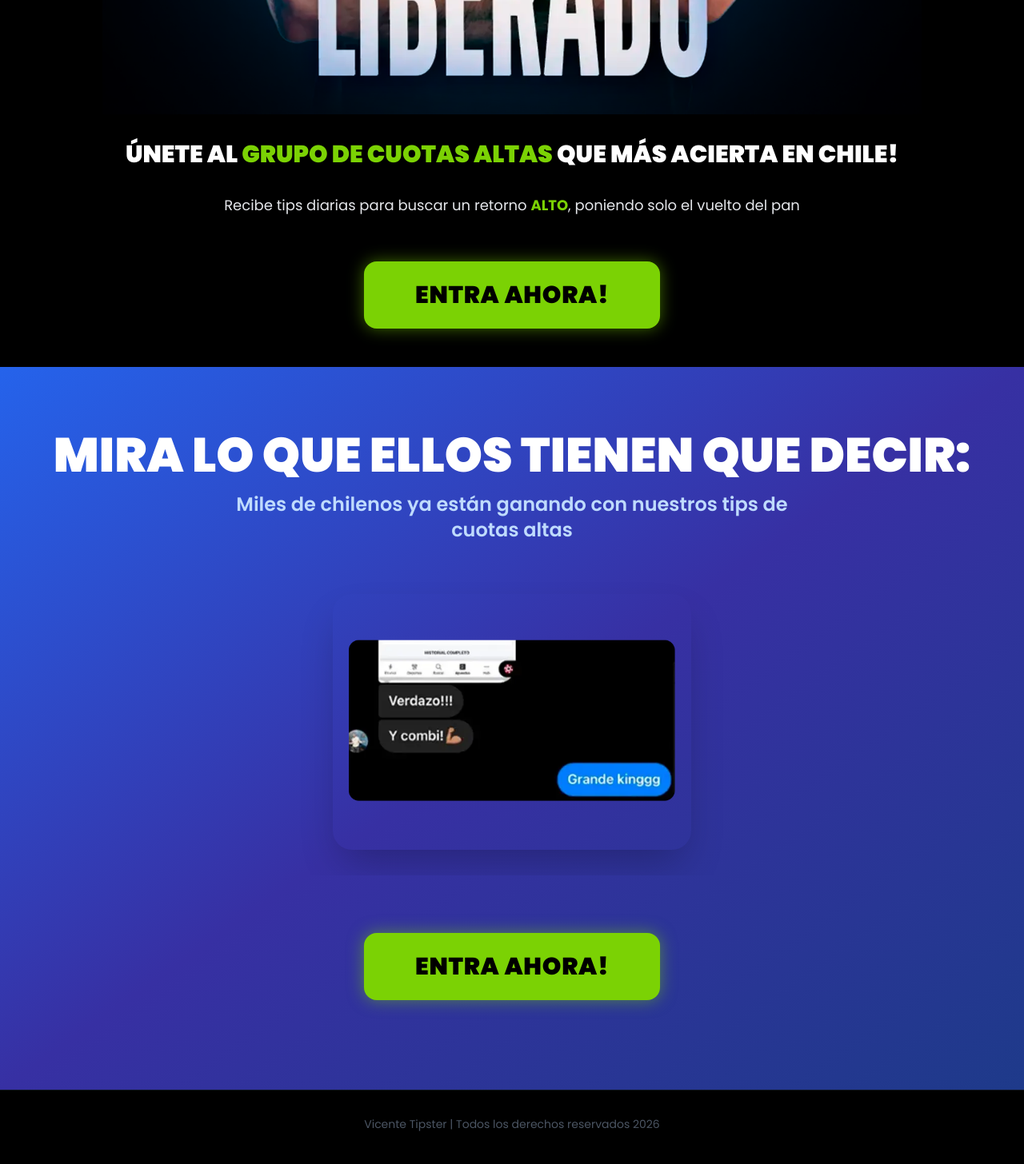
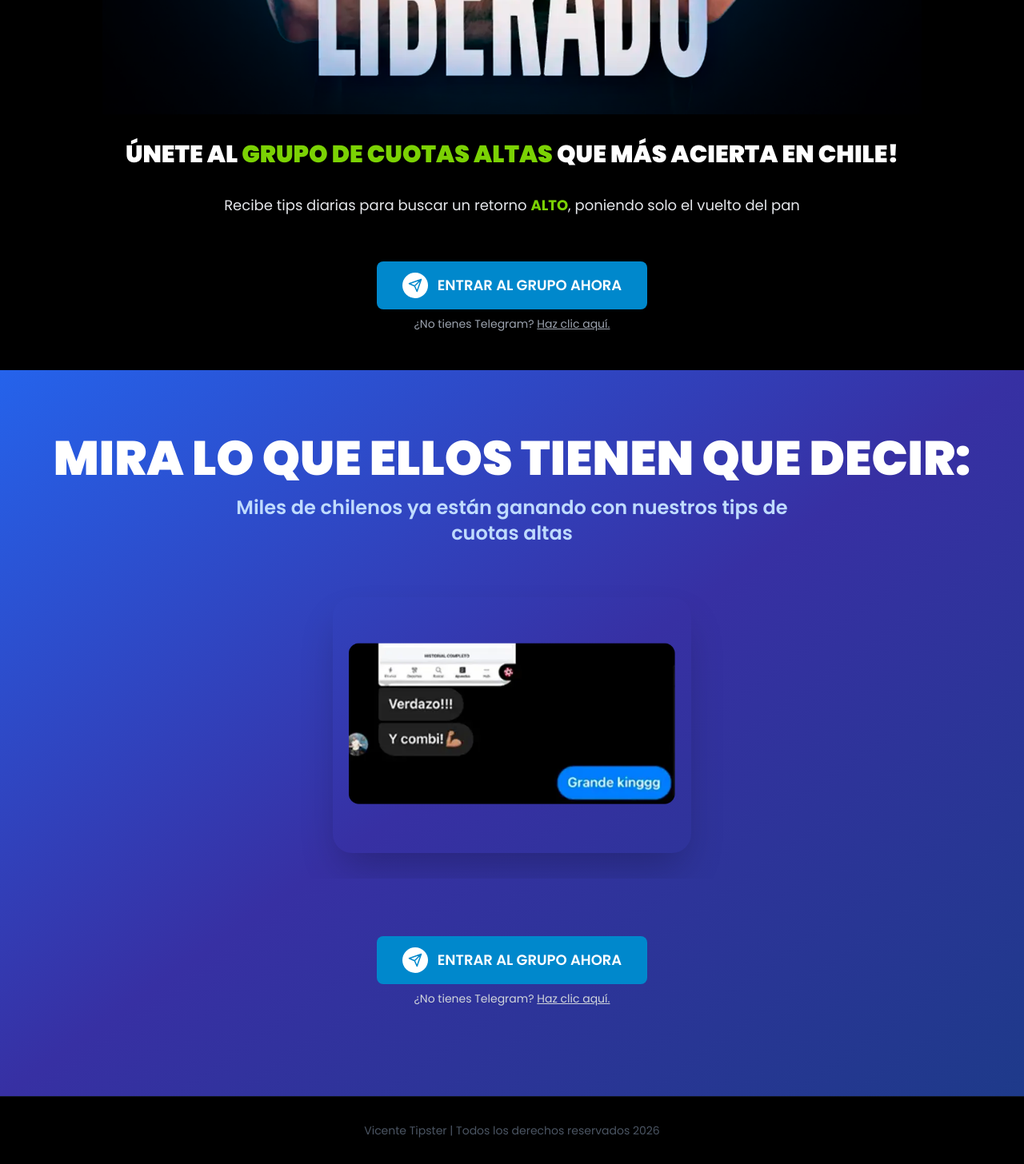
Before and after one commit to 24games/tipstervicente, a Next.js app: page /bilhete-acao in a window 1280 px wide. Shown: the part 962-2418 px from the top of the page at 80% size. Built offline with nearby package versions, Linux system fonts and the light colour scheme.

Commit message:
Atualizar botão CTA com design Telegram clean e adicionar CSS separado

```diff
--- /dev/null
+++ b/app/bilhete-acao/bilhete-acao.css
@@ -0,0 +1,83 @@
+@import url('https://fonts.googleapis.com/css2?family=Poppins:wght@400;600;700;800;900&family=Montserrat:wght@400;600;700;800;900&display=swap');
+
+* {
+  font-family: 'Poppins', 'Montserrat', -apple-system, BlinkMacSystemFont, 'Segoe UI', sans-serif;
+  -webkit-font-smoothing: antialiased;
+  -moz-osx-font-smoothing: grayscale;
+}
+
+@keyframes gradient-flow {
+  0%, 100% {
+    background-position: 0% 50%;
+  }
+  50% {
+    background-position: 100% 50%;
+  }
+}
+
+@keyframes pulse-glow {
+  0%, 100% {
+    transform: scale(1);
+    box-shadow: 0 0 20px rgba(123, 210, 4, 0.5);
+  }
+  50% {
+    transform: scale(1.05);
+    box-shadow: 0 0 40px rgba(123, 210, 4, 0.8);
+  }
+}
+
+@keyframes shine {
+  0% {
+    transform: translateX(-100%) translateY(-100%) rotate(30deg);
+  }
+  100% {
+    transform: translateX(200%) translateY(200%) rotate(30deg);
+  }
+}
+
+.gradient-text-animated {
+  background: linear-gradient(
+    90deg,
+    #7BD204 0%,
+    #7BD204 50%,
+    #7BD204 100%
+  );
+  background-size: 200% auto;
+  -webkit-background-clip: text;
+  -webkit-text-fill-color: transparent;
+  background-clip: text;
+  animation: gradient-flow 3s linear infinite;
+}
+
+.btn-pulse {
+  position: relative;
+  overflow: hidden;
+  animation: pulse-glow 2s ease-in-out infinite;
+}
+
+.btn-pulse::before {
+  content: '';
+  position: absolute;
+  top: -50%;
+  left: -50%;
+  width: 50%;
+  height: 200%;
+  background: linear-gradient(
+    90deg,
+    transparent,
+    rgba(255, 255, 255, 0.8),
+    transparent
+  );
+  animation: shine 3s ease-in-out infinite;
+  pointer-events: none;
+}
+
+/* Prevenir scroll horizontal */
+html, body {
+  overflow-x: hidden;
+  max-width: 100vw;
+}
+
+* {
+  max-width: 100%;
+}
--- a/app/bilhete-acao/page.tsx
+++ b/app/bilhete-acao/page.tsx
@@ -2,6 +2,7 @@
 
 import { motion } from 'framer-motion';
 import { useState, useEffect } from 'react';
+import './bilhete-acao.css';
 
 export default function BilheteAcaoPage() {
   const [timeLeft, setTimeLeft] = useState(300); // 5 minutos em segundos
@@ -36,92 +37,6 @@ export default function BilheteAcaoPage() {
 
   return (
     <>
-      {/* Animações CSS globais */}
-      <style jsx global>{`
-        @import url('https://fonts.googleapis.com/css2?family=Poppins:wght@400;600;700;800;900&family=Montserrat:wght@400;600;700;800;900&display=swap');
-
-        * {
-          font-family: 'Poppins', 'Montserrat', -apple-system, BlinkMacSystemFont, 'Segoe UI', sans-serif;
-          -webkit-font-smoothing: antialiased;
-          -moz-osx-font-smoothing: grayscale;
-        }
-
-        @keyframes gradient-flow {
-          0%, 100% {
-            background-position: 0% 50%;
-          }
-          50% {
-            background-position: 100% 50%;
-          }
-        }
-
-        @keyframes pulse-glow {
-          0%, 100% {
-            transform: scale(1);
-            box-shadow: 0 0 20px rgba(123, 210, 4, 0.5);
-          }
-          50% {
-            transform: scale(1.05);
-            box-shadow: 0 0 40px rgba(123, 210, 4, 0.8);
-          }
-        }
-
-        @keyframes shine {
-          0% {
-            transform: translateX(-100%) translateY(-100%) rotate(30deg);
-          }
-          100% {
-            transform: translateX(200%) translateY(200%) rotate(30deg);
-          }
-        }
-
-        .gradient-text-animated {
-          background: linear-gradient(
-            90deg,
-            #7BD204 0%,
-            #7BD204 50%,
-            #7BD204 100%
-          );
-          background-size: 200% auto;
-          -webkit-background-clip: text;
-          -webkit-text-fill-color: transparent;
-          background-clip: text;
-          animation: gradient-flow 3s linear infinite;
-        }
-
-        .btn-pulse {
-          position: relative;
-          overflow: hidden;
-          animation: pulse-glow 2s ease-in-out infinite;
-        }
-
-        .btn-pulse::before {
-          content: '';
-          position: absolute;
-          top: -50%;
-          left: -50%;
-          width: 50%;
-          height: 200%;
-          background: linear-gradient(
-            90deg,
-            transparent,
-            rgba(255, 255, 255, 0.8),
-            transparent
-          );
-          animation: shine 3s ease-in-out infinite;
-          pointer-events: none;
-        }
-
-        /* Prevenir scroll horizontal */
-        html, body {
-          overflow-x: hidden;
-          max-width: 100vw;
-        }
-
-        * {
-          max-width: 100%;
-        }
-      `}</style>
 
       {/* HEADER - Disclaimer com cronômetro */}
       <header className="bg-[#7BD204] w-full py-2 px-4 md:px-8 border-b border-gray-200 sticky top-0 z-50">
@@ -217,19 +132,51 @@ export default function BilheteAcaoPage() {
             <span className="gradient-text-animated font-bold">ALTO</span>, poniendo solo el vuelto del pan
           </motion.p>
 
-          {/* Botão CTA com pulso e brilho */}
+          {/* Botão CTA com ícone Telegram */}
           <motion.div
             initial={{ opacity: 0, scale: 0.9 }}
             animate={{ opacity: 1, scale: 1 }}
             transition={{ duration: 0.6, delay: 0.6 }}
-            className="pt-6 flex justify-center w-full"
+            className="pt-6 flex flex-col items-center justify-center w-full gap-2"
           >
             <a
-              href="https://wa.me/seu-numero"
-              className="btn-pulse inline-flex items-center justify-center gap-3 bg-[#7BD204] hover:bg-[#7BD204] text-black text-xl sm:text-2xl md:text-3xl font-black py-4 px-8 sm:py-5 sm:px-12 md:py-6 md:px-16 rounded-2xl transition-all duration-300 uppercase tracking-wide"
+              href="https://t.me/seu-grupo"
+              target="_blank"
+              rel="noopener noreferrer"
+              className="inline-flex items-center justify-center gap-3 bg-[#0088cc] hover:bg-[#0077b5] text-white text-base sm:text-lg font-semibold py-3 px-6 sm:py-3.5 sm:px-8 rounded-lg transition-colors duration-200"
             >
-              ENTRA AHORA!
+              {/* Ícone Telegram - Círculo branco com avião */}
+              <div className="flex items-center justify-center w-8 h-8 bg-white rounded-full flex-shrink-0">
+                <svg
+                  width="18"
+                  height="18"
+                  viewBox="0 0 24 24"
+                  fill="none"
+                  xmlns="http://www.w3.org/2000/svg"
+                  className="text-[#0088cc]"
+                >
+                  <path
+                    d="M22 2L11 13M22 2L15 22L11 13M22 2L2 9L11 13"
+                    stroke="currentColor"
+                    strokeWidth="2"
+                    strokeLinecap="round"
+                    strokeLinejoin="round"
+                  />
+                </svg>
+              </div>
+              <span>ENTRAR AL GRUPO AHORA</span>
             </a>
+            <p className="text-xs sm:text-sm text-gray-400 text-center">
+              ¿No tienes Telegram?{' '}
+              <a
+                href="https://telegram.org/apps"
+                target="_blank"
+                rel="noopener noreferrer"
+                className="underline hover:text-gray-300 transition-colors"
+              >
+                Haz clic aquí.
+              </a>
+            </p>
           </motion.div>
         </div>
       </section>
@@ -288,14 +235,46 @@ export default function BilheteAcaoPage() {
           whileInView={{ opacity: 1, scale: 1 }}
           viewport={{ once: true }}
           transition={{ duration: 0.6, delay: 0.5 }}
-          className="pt-6 flex justify-center w-full mb-8"
+          className="pt-6 flex flex-col items-center justify-center w-full mb-8 gap-2"
         >
           <a
-            href="https://wa.me/seu-numero"
-            className="btn-pulse inline-flex items-center justify-center gap-3 bg-[#7BD204] hover:bg-[#7BD204] text-black text-xl sm:text-2xl md:text-3xl font-black py-4 px-8 sm:py-5 sm:px-12 md:py-6 md:px-16 rounded-2xl transition-all duration-300 uppercase tracking-wide"
+            href="https://t.me/seu-grupo"
+            target="_blank"
+            rel="noopener noreferrer"
+            className="inline-flex items-center justify-center gap-3 bg-[#0088cc] hover:bg-[#0077b5] text-white text-base sm:text-lg font-semibold py-3 px-6 sm:py-3.5 sm:px-8 rounded-lg transition-colors duration-200"
           >
-            ENTRA AHORA!
+            {/* Ícone Telegram - Círculo branco com avião */}
+            <div className="flex items-center justify-center w-8 h-8 bg-white rounded-full flex-shrink-0">
+              <svg
+                width="18"
+                height="18"
+                viewBox="0 0 24 24"
+                fill="none"
+                xmlns="http://www.w3.org/2000/svg"
+                className="text-[#0088cc]"
+              >
+                <path
+                  d="M22 2L11 13M22 2L15 22L11 13M22 2L2 9L11 13"
+                  stroke="currentColor"
+                  strokeWidth="2"
+                  strokeLinecap="round"
+                  strokeLinejoin="round"
+                />
+              </svg>
+            </div>
+            <span>ENTRAR AL GRUPO AHORA</span>
           </a>
+          <p className="text-xs sm:text-sm text-gray-300 text-center">
+            ¿No tienes Telegram?{' '}
+            <a
+              href="https://telegram.org/apps"
+              target="_blank"
+              rel="noopener noreferrer"
+              className="underline hover:text-gray-200 transition-colors"
+            >
+              Haz clic aquí.
+            </a>
+          </p>
         </motion.div>
       </section>
 
```
Also changed, not shown: 1 other file (tests, documents, lock files or other folders).
